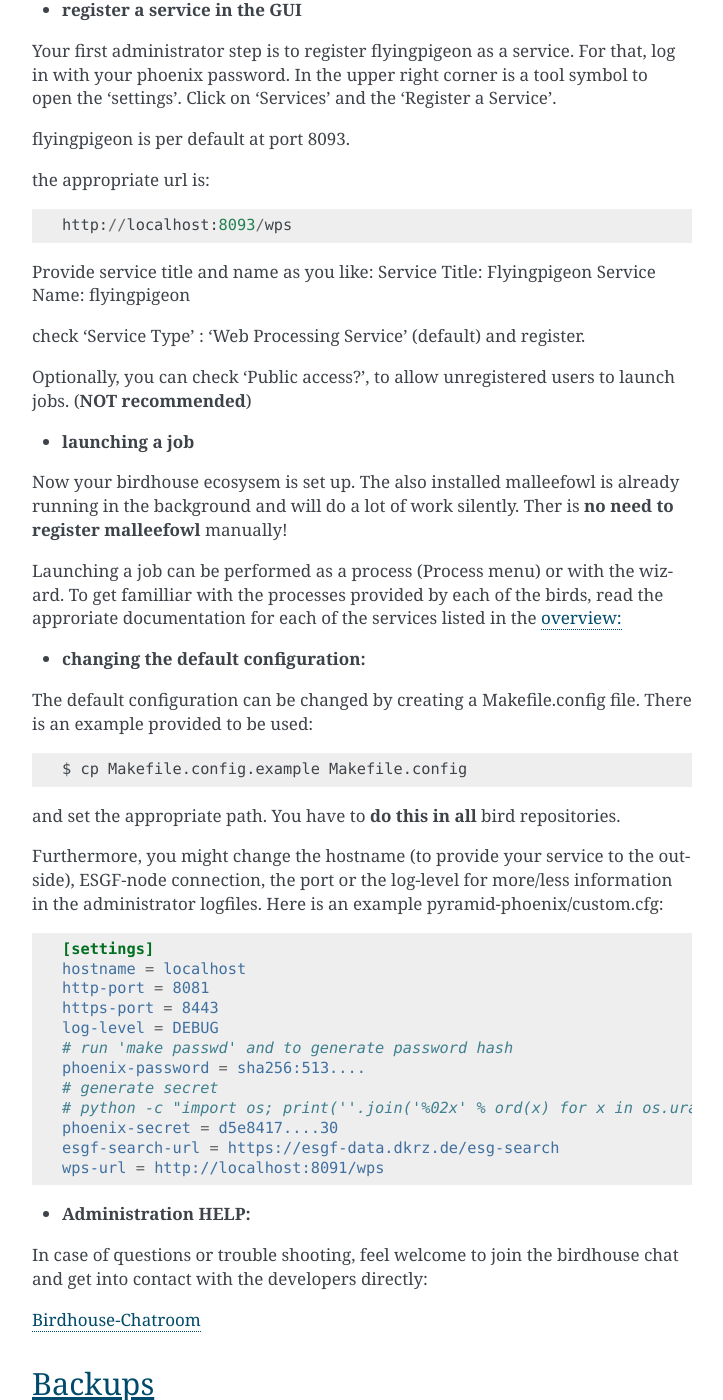
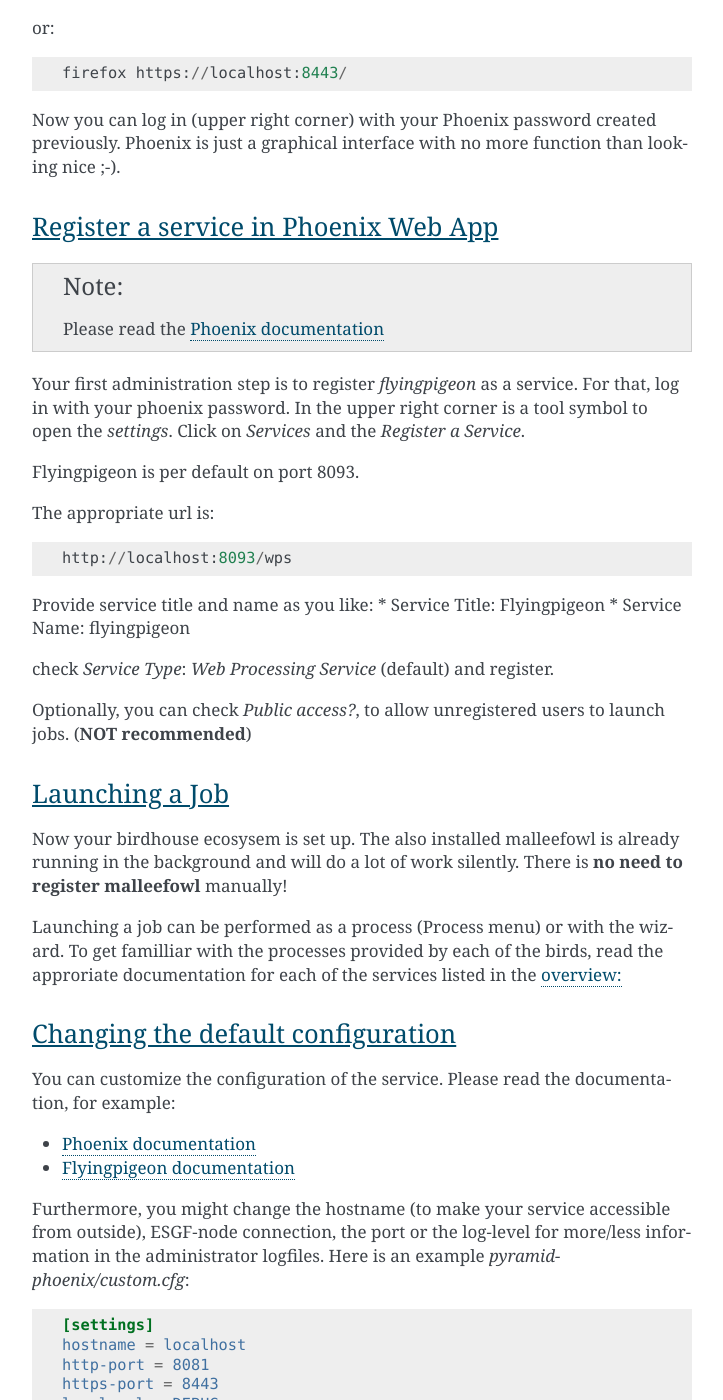
Before and after one commit to bird-house/birdhouse-docs, a Sphinx documentation site: the page built from docs/source/admin_guide.rst, in a window 1280 px wide and 1400 px high, scrolled down 2006 px. Shown: the whole window, without its empty margins (388-1111 px from the left). Built offline with Sphinx 7.4.7, drawn with Linux system fonts in a browser that asks for light colours; some of the changed text lies outside the part shown.

Commit message:
fixed links and rough update of admin guide.

```diff
--- a/docs/source/admin_guide.rst
+++ b/docs/source/admin_guide.rst
@@ -18,14 +18,14 @@
 If you are already familiar with installing single standalone WPS (follow the :ref:`installation` guides in the documentations of e.g. emu), then you are ready to set up a birdhouse containing flyingpigeon (providing scientific analyses methods), malleefowl (to search and fetch data) and the pheonix (a graphic interface for a web browser including a WMS).
 
 General Remarks
-...............
+~~~~~~~~~~~~~~~
 
 | Check the :ref:`requirements` of your system!
 | The installation is done as **normal user**, root rights are causing conflicts.
 
 
-Clone the Repositories from GitHub
-..................................
+Prepare Installation
+~~~~~~~~~~~~~~~~~~~~
 
 It is recommended to collect the repositories in a separate folder (e.g. birdhouse, but can have a name of your choice)::
 
@@ -33,7 +33,8 @@
   $ cd birdhouse
 
 
-* **fetch the source code:**
+Get the source code from GitHub
+~~~~~~~~~~~~~~~~~~~~~~~~~~~~~~~
 
 .. code-block:: ini
 
@@ -41,21 +42,13 @@
   $ git clone https://github.com/bird-house/pyramid-phoenix.git
   $ git clone https://github.com/bird-house/malleefowl.git
 
-* **phoenix password**
-
-To be able to log into the Phoenix GUI once the services are running, it is necessary to generate a password:
-go into the pyramid-phoenix folder and run::
-
-  $ make passwd
-
-This will automatically write a password hash into pyramid-phoenix/custom.cfg
-
-
-* **installation**
+Run Installation
+~~~~~~~~~~~~~~~~
 
 You can run the installation with default settings.
-It will create an anaconda environment into your HOME directory and deploy all required software dependencies there.
-*read the ''changing the default configuration' first if you would like to change the defaults.*
+It will create a conda environment and deploy all required software dependencies there.
+
+.. note:: Read the *changing the default configuration* if you want to customize the configuration.
 
 In **all** of the tree folders (malleefowl, flyingpigeon and pyramid-phoenix) run::
 
@@ -63,14 +56,16 @@
 
 This installation will take some minutes to fetch all dependencies and install them into separate conda environments.
 
-* **start the services**
+Start the Services
+~~~~~~~~~~~~~~~~~~
 
 in **all** of the birds run::
 
   $ make start
 
 
-* **launching the Phoenix GUI**
+Launching the Phoenix Web App
+~~~~~~~~~~~~~~~~~~~~~~~~~~~~~
 
 If the services are running, you can launch the GUI in a common web browser. By default, phoenix is set to port 8081::
 
@@ -83,42 +78,50 @@
 Now you can log in (upper right corner) with your Phoenix password created previously.
 Phoenix is just a graphical interface with no more function than looking nice ;-).
 
-* **register a service in the GUI**
+Register a service in Phoenix Web App
+~~~~~~~~~~~~~~~~~~~~~~~~~~~~~~~~~~~~~
 
-Your first administrator step is to register flyingpigeon as a service. For that, log in with your phoenix password.
-In the upper right corner is a tool symbol to open the 'settings'. Click on 'Services' and the 'Register a Service'.
+.. note:: Please read the `Phoenix documentation <https://pyramid-phoenix.readthedocs.io/en/latest/user_guide.html#>`_
 
-flyingpigeon is per default at port 8093.
+Your first administration step is to register *flyingpigeon* as a service.
+For that, log in with your phoenix password.
+In the upper right corner is a tool symbol to open the `settings`.
+Click on `Services` and the `Register a Service`.
 
-the appropriate url is::
+Flyingpigeon is per default on port 8093.
+
+The appropriate url is::
 
   http://localhost:8093/wps
 
 Provide service title and name as you like:
-Service Title: Flyingpigeon
-Service Name: flyingpigeon
+* Service Title: Flyingpigeon
+* Service Name: flyingpigeon
 
-check 'Service Type' : 'Web Processing Service' (default) and register.
+check `Service Type`: `Web Processing Service` (default) and register.
 
-Optionally, you can check 'Public access?', to allow unregistered users to launch jobs. (**NOT recommended**)
+Optionally, you can check `Public access?`, to allow unregistered users to launch jobs. (**NOT recommended**)
 
+Launching a Job
+~~~~~~~~~~~~~~~
 
-* **launching a job**
-
-Now your birdhouse ecosysem is set up. The also installed malleefowl is already running in the background and will do a lot of work silently. Ther is **no need to register malleefowl** manually!
+Now your birdhouse ecosysem is set up.
+The also installed malleefowl is already running in the background and will do a lot of work silently.
+There is **no need to register malleefowl** manually!
 
 Launching a job can be performed as a process (Process menu) or with the wizard. To get familliar with the processes provided by each of the birds, read the approriate documentation for each of the services listed in the `overview: <http://birdhouse.readthedocs.io/en/latest/index.html>`_
 
-* **changing the default configuration:**
+Changing the default configuration
+~~~~~~~~~~~~~~~~~~~~~~~~~~~~~~~~~~
 
-The default configuration can be changed by creating a Makefile.config file. There is an example provided to be used::
+You can customize the configuration of the service. Please read the documentation, for example:
 
-  $ cp Makefile.config.example Makefile.config
+* `Phoenix documentation <https://pyramid-phoenix.readthedocs.io/en/latest/configuration.html>`_
+* `Flyingpigeon documentation <https://flyingpigeon.readthedocs.io/en/latest/configuration.html>`_
 
-and set the appropriate path. You have to **do this in all** bird repositories.
-
-Furthermore, you might change the hostname (to provide your service to the outside), ESGF-node connection, the port or the log-level for more/less information in the administrator logfiles.
-Here is an example pyramid-phoenix/custom.cfg:
+Furthermore, you might change the hostname (to make your service accessible from outside), ESGF-node connection,
+the port or the log-level for more/less information in the administrator logfiles.
+Here is an example `pyramid-phoenix/custom.cfg`:
 
 .. code-block:: ini
 
@@ -136,12 +139,15 @@
   wps-url = http://localhost:8091/wps
 
 
-* **Administration HELP:**
+Update Phoenix Password
+~~~~~~~~~~~~~~~~~~~~~~~
 
-In case of questions or trouble shooting, feel welcome to join the birdhouse chat and get into contact with the developers directly:
+To be able to log into the Phoenix GUI once the services are running, it is necessary to generate a password:
+go into the pyramid-phoenix folder and run::
 
-`Birdhouse-Chatroom <https://gitter.im/bird-house/birdhouse>`_
+  $ make passwd
 
+This will automatically write a password hash into pyramid-phoenix/custom.cfg
 
 .. _backups:
 
@@ -153,4 +159,9 @@
 
     $ mongodump --port 27027 --db phoenix_db --collection users
 
--->
+Asking for Support
+------------------
+
+In case of questions or trouble shooting, feel welcome to join
+the `birdhouse chat <https://gitter.im/bird-house/birdhouse>`_
+and get into contact with the developers directly.
--- a/docs/source/conf.py
+++ b/docs/source/conf.py
@@ -339,6 +339,8 @@
 .. _Hummingbird: http://birdhouse-hummingbird.readthedocs.io/en/latest/
 .. _Emu: http://emu.readthedocs.io/en/latest/
 .. _Black Swan: https://github.com/bird-house/blackswan
+.. _Finch: https://github.com/bird-house/finch
+.. _Kingfisher: https://kingfisher.readthedocs.io/en/latest/
 .. _Birdy: http://birdy.readthedocs.io/en/latest/
 .. _Cookiecutter: http://cookiecutter-birdhouse.readthedocs.io/en/latest/
 .. _Eggshell: https://eggshell.readthedocs.io/en/latest/
```
Also changed, not shown: other parts of docs/source/admin_guide.rst (+1 -1 lines), docs/source/architecture.rst (+8 -8 lines), docs/source/user_guide.rst (+15 -15 lines).
